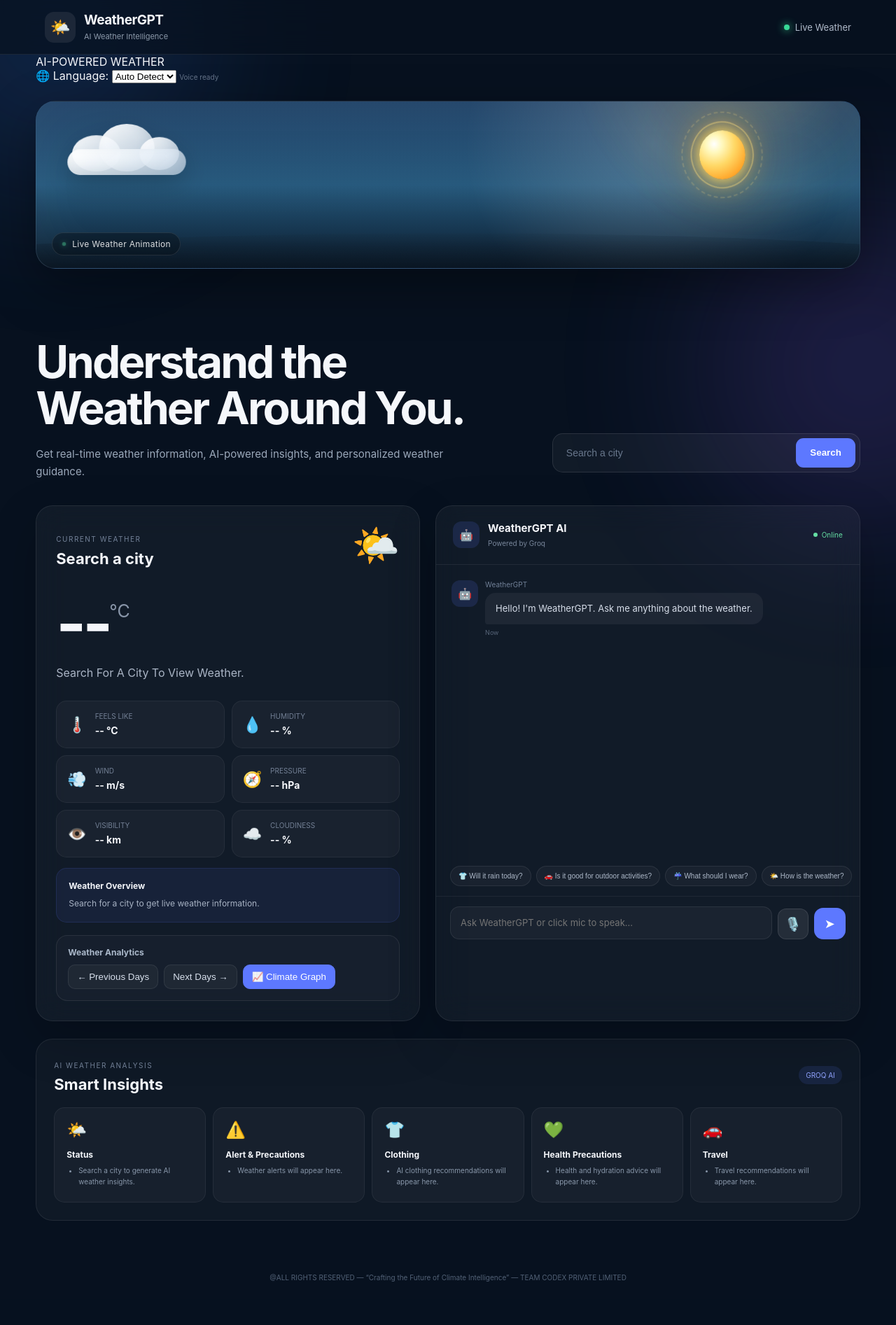
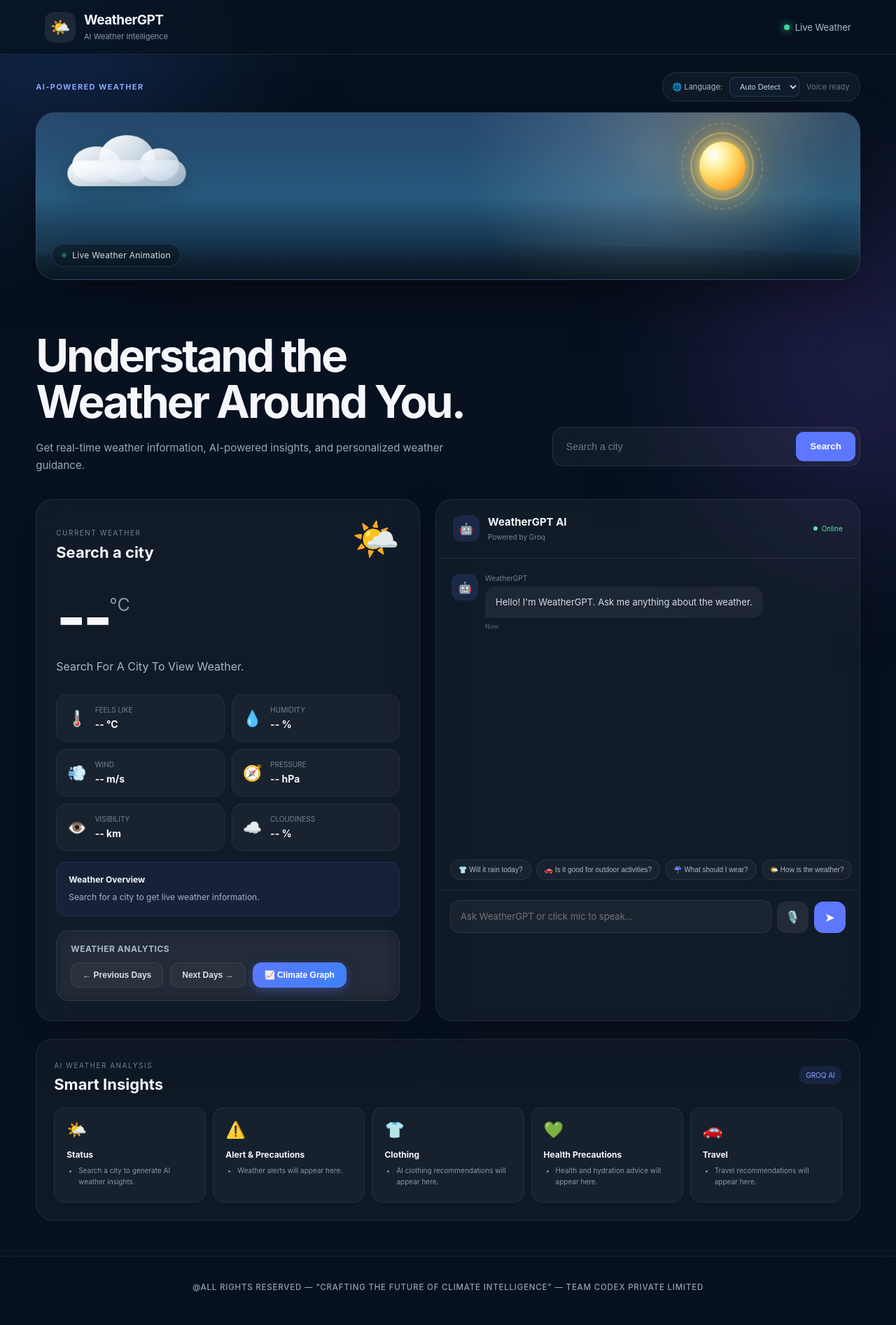
Before and after one commit to Narasimha-CSE/Weather-Application-AI--Team-codex, a Flask app: page / in a window 1280 px wide. Shown: the whole page at 70% size. Before the commit the page ends 1831 px from the top, so only its background shows below. Run offline with Flask 3, Linux system fonts and the light colour scheme.

Commit message:
Enhance styles for language selector and climate tools
Added styles for the top language selector bar and climate tools. Updated various styles for layout adjustments and removed unused styles.

```diff
--- a/static/style.css
+++ b/static/style.css
@@ -169,6 +169,70 @@ body {
 
 
 /* =====================================================
+   TOP LANGUAGE SELECTOR BAR
+   Positioned between AI-POWERED WEATHER and Weather Scene
+===================================================== */
+
+.top-language-bar {
+    margin-top: 25px;
+    display: flex;
+    justify-content: space-between;
+    align-items: center;
+    flex-wrap: wrap;
+    gap: 12px;
+}
+
+.top-language-tag {
+    font-size: 11px;
+    letter-spacing: 1.4px;
+    color: #8fa8ff;
+    font-weight: 700;
+}
+
+.top-language-selector-wrap {
+    display: flex;
+    align-items: center;
+    gap: 10px;
+    background: rgba(255, 255, 255, 0.04);
+    border: 1px solid rgba(255, 255, 255, 0.09);
+    padding: 6px 14px;
+    border-radius: 20px;
+}
+
+.lang-label {
+    font-size: 11px;
+    color: #aeb9c9;
+}
+
+.top-language-selector-wrap select {
+    background: #101d30;
+    color: #cbd5e1;
+    border: 1px solid rgba(255,255,255,0.12);
+    padding: 6px 10px;
+    border-radius: 8px;
+    font-size: 11px;
+    outline: none;
+    cursor: pointer;
+}
+
+#voiceStatus {
+    font-size: 11px;
+    color: #65748a;
+}
+
+#voiceStatus.active {
+    color: #ff7777;
+    animation: pulseText 1s infinite;
+}
+
+@keyframes pulseText {
+    50% {
+        opacity: 0.4;
+    }
+}
+
+
+/* =====================================================
    3D LIVE WEATHER SCENE
 ===================================================== */
 
@@ -179,7 +243,7 @@ body {
 
     height: 240px;
 
-    margin: 25px 0 35px;
+    margin: 15px 0 35px;
 
     overflow: hidden;
 
@@ -1293,7 +1357,7 @@ body {
 
 .hero {
     padding:
-        65px 0 35px;
+        40px 0 35px;
 
     display: flex;
 
@@ -2166,61 +2130,6 @@ body {
 
     transform:
         translateY(-1px);
-}
-
-
-/* =====================================================
-   VOICE CONTROLS
-===================================================== */
-
-.voice-controls {
-    display: flex;
-
-    align-items: center;
-
-    gap: 10px;
-
-    padding:
-        0 20px 10px;
-}
-
-.voice-controls select {
-    background:
-        #101d30;
-
-    color: #cbd5e1;
-
-    border:
-        1px solid rgba(255,255,255,0.08);
-
-    padding:
-        7px 9px;
-
-    border-radius: 8px;
-
-    font-size: 10px;
-
-    outline: none;
-}
-
-#voiceStatus {
-    font-size: 10px;
-
-    color: #65748a;
-}
-
-#voiceStatus.active {
-    color: #ff7777;
-
-    animation:
-        pulseText 1s infinite;
-}
-
-@keyframes pulseText {
-
-    50% {
-        opacity: 0.4;
-    }
 }
 
 
@@ -2294,7 +2203,8 @@ body {
 
     transition:
         transform 0.2s,
-        opacity 0.2s;
+        opacity 0.2s,
+        background 0.2s;
 }
 
 .mic-button {
@@ -2573,109 +2460,95 @@ body {
 
 
 /* =====================================================
-   FOOTER
-===================================================== */
-
-footer {
-    text-align: center;
-
-    padding:
-        25px;
-
-    color: #526176;
-
-    font-size: 10px;
-}
-
-
-/* =====================================================
-   CLIMATE TOOLS
+   CLIMATE TOOLS & ADVANCED WEATHER-APP ANIMATIONS
 ===================================================== */
 
 .climate-tools {
-    margin-top: 18px;
-
-    padding: 16px;
-
-    border:
-        1px solid rgba(255,255,255,0.08);
-
-    border-radius: 16px;
-
-    background:
-        rgba(255,255,255,0.025);
+    margin-top: 20px;
+    padding: 18px 20px;
+    border: 1px solid rgba(255,255,255,0.08);
+    border-radius: 18px;
+    background: rgba(255,255,255,0.03);
+    backdrop-filter: blur(12px);
+    transition: all 0.3s ease;
+}
+
+.climate-tools:hover {
+    border-color: rgba(93, 120, 255, 0.3);
+    box-shadow: 0 10px 30px rgba(0, 0, 0, 0.25);
 }
 
 .climate-tools-title {
     font-size: 12px;
-
     font-weight: 700;
-
-    margin-bottom: 10px;
-
+    margin-bottom: 12px;
     color: #aab8ca;
+    letter-spacing: 0.5px;
+    text-transform: uppercase;
 }
 
 .climate-buttons {
     display: flex;
-
-    gap: 8px;
-
+    gap: 10px;
     flex-wrap: wrap;
 }
 
 .climate-btn {
-    border:
-        1px solid rgba(255,255,255,0.08);
-
-    background:
-        rgba(255,255,255,0.04);
-
+    border: 1px solid rgba(255,255,255,0.08);
+    background: rgba(255,255,255,0.04);
     color: #d7dfeb;
-
-    padding:
-        9px 12px;
-
-    border-radius: 10px;
-
+    padding: 10px 16px;
+    border-radius: 12px;
     cursor: pointer;
-
-    transition:
-        0.2s;
+    font-size: 12px;
+    font-weight: 600;
+    transition: all 0.25s cubic-bezier(0.4, 0, 0.2, 1);
 }
 
 .climate-btn:hover {
-    background:
-        rgba(93,120,255,0.12);
+    background: rgba(93,120,255,0.18);
+    border-color: rgba(93,120,255,0.4);
+    transform: translateY(-2px);
+    box-shadow: 0 4px 15px rgba(93, 120, 255, 0.2);
+}
+
+.climate-btn:active {
+    transform: translateY(0);
 }
 
 .climate-btn-primary {
-    background:
-        #5d78ff;
-
-    border-color:
-        #5d78ff;
-
+    background: linear-gradient(135deg, #5d78ff 0%, #3b82f6 100%);
+    border-color: #5d78ff;
     color: #fff;
-}
-
-
-/* =====================================================
-   CLIMATE DATA PANEL
-===================================================== */
-
+    box-shadow: 0 4px 14px rgba(93, 120, 255, 0.35);
+}
+
+.climate-btn-primary:hover {
+    background: linear-gradient(135deg, #4c69ff 0%, #2563eb 100%);
+    box-shadow: 0 6px 20px rgba(93, 120, 255, 0.5);
+}
+
+/* CLIMATE DATA PANEL & ANIMATED CARDS */
 .climate-data-panel {
-    margin-top: 18px;
-
-    padding: 20px;
-
-    border:
-        1px solid rgba(255,255,255,0.08);
-
-    border-radius: 18px;
-
-    background:
-        rgba(12,23,40,0.9);
+    margin-top: 20px;
+    padding: 24px;
+    border: 1px solid rgba(255,255,255,0.1);
+    border-radius: 20px;
+    background: rgba(12,23,40,0.92);
+    backdrop-filter: blur(20px);
+    box-shadow: 0 25px 60px rgba(0,0,0,0.45);
+    animation: panelSlideDown 0.35s cubic-bezier(0.16, 1, 0.3, 1);
+}
+
+@keyframes panelSlideDown {
+    from {
+        opacity: 0;
+        transform: translateY(-12px) scale(0.99);
+    }
+    to {
+        opacity: 1;
+        transform: translateY(0) scale(1);
+    }
 }
 
 .climate-data-panel.hidden,
@@ -2686,97 +2559,217 @@ footer {
 
 .climate-panel-header {
     display: flex;
-
     justify-content: space-between;
-
     align-items: center;
+    border-bottom: 1px solid rgba(255, 255, 255, 0.08);
+    padding-bottom: 14px;
 }
 
 .climate-panel-header h3 {
-    margin-top: 5px;
+    margin-top: 4px;
+    font-size: 18px;
+    letter-spacing: -0.3px;
 }
 
 .climate-close {
-    background: transparent;
-
-    border: 0;
-
+    background: rgba(255, 255, 255, 0.05);
+    border: 1px solid rgba(255, 255, 255, 0.08);
+    border-radius: 10px;
+    width: 32px;
+    height: 32px;
     color: #9caabd;
-
-    font-size: 25px;
-
+    font-size: 18px;
     cursor: pointer;
+    display: grid;
+    place-items: center;
+    transition: all 0.2s ease;
+}
+
+.climate-close:hover {
+    background: rgba(239, 68, 68, 0.2);
+    color: #ef4444;
+    border-color: rgba(239, 68, 68, 0.4);
 }
 
 .climate-summary {
-    margin: 12px 0;
-
-    color: #9caabd;
-
-    font-size: 12px;
-}
-
-
-/* =====================================================
-   CLIMATE TABLE
-===================================================== */
-
-.climate-table-scroll {
-    overflow: auto;
-}
-
-.climate-table {
-    width: 100%;
-
-    border-collapse: collapse;
-
+    margin: 16px 0 12px;
+    color: #38bdf8;
+    font-size: 13px;
+    font-weight: 600;
+}
+
+/* ANALYTICS CARD GRID ANIMATIONS */
+.analytics-fade-in {
+    animation: fadeInHeader 0.4s ease forwards;
+}
+
+@keyframes fadeInHeader {
+    from { opacity: 0; transform: translateY(-6px); }
+    to { opacity: 1; transform: translateY(0); }
+}
+
+.analytics-cards-container {
+    display: grid;
+    grid-template-columns: repeat(auto-fill, minmax(220px, 1fr));
+    gap: 14px;
+    margin-top: 14px;
+}
+
+.analytics-card {
+    background: rgba(255, 255, 255, 0.04);
+    border: 1px solid rgba(255, 255, 255, 0.08);
+    border-radius: 16px;
+    padding: 16px;
+    opacity: 0;
+    transform: translateY(18px) scale(0.97);
+    animation: analyticsCardEnter 0.45s cubic-bezier(0.16, 1, 0.3, 1) forwards;
+    transition: transform 0.25s ease, border-color 0.25s ease, box-shadow 0.25s ease;
+}
+
+.analytics-card:hover {
+    transform: translateY(-4px) scale(1.01);
+    border-color: rgba(56, 189, 248, 0.4);
+    box-shadow: 0 12px 30px rgba(0, 0, 0, 0.35);
+    background: rgba(255, 255, 255, 0.06);
+}
+
+@keyframes analyticsCardEnter {
+    to {
+        opacity: 1;
+        transform: translateY(0) scale(1);
+    }
+}
+
+.analytics-card-header {
+    display: flex;
+    justify-content: space-between;
+    align-items: center;
+    margin-bottom: 10px;
+}
+
+.analytics-date {
     font-size: 11px;
-
-    min-width: 700px;
-}
-
-.climate-table th,
-.climate-table td {
-    padding: 10px;
-
-    border-bottom:
-        1px solid rgba(255,255,255,0.06);
-
-    text-align: left;
-
-    white-space: nowrap;
-}
-
-.climate-table th {
-    color: #8291a5;
-}
-
-.climate-table td {
+    color: #94a3b8;
+    font-weight: 600;
+}
+
+.analytics-icon {
+    font-size: 24px;
+    animation: iconBounce 3s ease-in-out infinite alternate;
+}
+
+@keyframes iconBounce {
+    from { transform: translateY(0); }
+    to { transform: translateY(-3px); }
+}
+
+.analytics-temp-main {
+    margin-bottom: 12px;
+}
+
+.analytics-temp {
+    font-size: 26px;
+    font-weight: 700;
+    color: #f8fafc;
+    display: block;
+}
+
+.analytics-condition {
+    display: inline-block;
+    font-size: 10.5px;
+    padding: 3px 8px;
+    border-radius: 20px;
+    margin-top: 4px;
+    font-weight: 600;
+}
+
+.badge-clear { background: rgba(251, 191, 36, 0.15); color: #fcd34d; }
+.badge-rain  { background: rgba(56, 189, 248, 0.15); color: #38bdf8; }
+.badge-snow  { background: rgba(226, 232, 240, 0.2);  color: #f1f5f9; }
+.badge-storm { background: rgba(168, 85, 247, 0.18); color: #c084fc; }
+.badge-cloud { background: rgba(148, 163, 184, 0.15); color: #cbd5e1; }
+.badge-mist  { background: rgba(45, 212, 191, 0.15); color: #5eead4; }
+
+.analytics-stats-grid {
+    display: grid;
+    grid-template-columns: 1fr 1fr;
+    gap: 8px;
+    padding-top: 10px;
+    border-top: 1px solid rgba(255, 255, 255, 0.05);
+}
+
+.analytics-stat small {
+    display: block;
+    font-size: 9px;
+    color: #64748b;
+    letter-spacing: 0.5px;
+}
+
+.analytics-stat strong {
+    font-size: 11.5px;
     color: #cbd5e1;
 }
 
-.climate-loading,
+.climate-loading {
+    padding: 30px;
+    text-align: center;
+    color: #38bdf8;
+    font-size: 13px;
+    display: flex;
+    align-items: center;
+    justify-content: center;
+    gap: 10px;
+    animation: pulseText 1.2s infinite;
+}
+
 .climate-error {
-    padding: 18px;
-
-    color: #9caabd;
-
-    font-size: 12px;
-}
-
-
-/* =====================================================
-   CLIMATE CHART
-===================================================== */
-
+    padding: 24px;
+    color: #f87171;
+    font-size: 13px;
+    text-align: center;
+    background: rgba(239, 68, 68, 0.08);
+    border-radius: 12px;
+    border: 1px solid rgba(239, 68, 68, 0.2);
+}
+
+/* CLIMATE CHART */
 .climate-chart-wrap {
-    height: 360px;
+    height: 380px;
+    position: relative;
+    padding: 10px 0;
 }
 
 .climate-chart-wrap canvas {
     width: 100% !important;
-
     height: 100% !important;
+}
+
+
+/* =====================================================
+   SITE FOOTER WITH CORPORATE BRANDING
+===================================================== */
+
+.site-footer {
+    text-align: center;
+    padding: 35px 20px 45px;
+    border-top: 1px solid rgba(255,255,255,0.08);
+    background: rgba(7, 17, 31, 0.85);
+    backdrop-filter: blur(14px);
+    margin-top: 40px;
+}
+
+.footer-container {
+    max-width: 1000px;
+    margin: 0 auto;
+}
+
+.footer-copyright {
+    color: #94a3b8;
+    font-size: 11.5px;
+    letter-spacing: 0.8px;
+    font-weight: 500;
+    line-height: 1.6;
+    text-transform: uppercase;
 }
 
 
@@ -3127,57 +3120,3 @@ footer {
             100%;
     }
 }
-
-
-/* =====================================================
-   REDUCE MOTION
-===================================================== */
-
-@media (prefers-reduced-motion: reduce) {
-
-    .weather-scene *,
-    .weather-scene {
-        animation-duration:
-            0.01ms !important;
-
-        animation-iteration-count:
-            1 !important;
-
-        scroll-behavior:
-            auto !important;
-    }
-}
-/* =========================================================
-   VOICE MICROPHONE BUTTON
-========================================================= */
-
-.mic-button {
-    background: rgba(255, 255, 255, 0.08);
-    border: 1px solid var(--border-color, rgba(255, 255, 255, 0.1));
-    color: #fff;
-    width: 44px;
-    height: 44px;
-    border-radius: 12px;
-    cursor: pointer;
-    display: grid;
-    place-items: center;
-    font-size: 1.2rem;
-    transition: background 0.2s ease, transform 0.2s ease;
-}
-
-.mic-button:hover {
-    background: #38bdf8;
-    color: #0f172a;
-}
-
-.mic-button.recording {
-    background: #ef4444;
-    color: #fff;
-    animation: micPulse 1s infinite;
-}
-
-@keyframes micPulse {
-    0% { transform: scale(1); }
-    50% { transform: scale(1.12); }
-    100% { transform: scale(1); }
-}
```
Also changed, not shown: other parts of static/style.css (+23 -146 lines).
